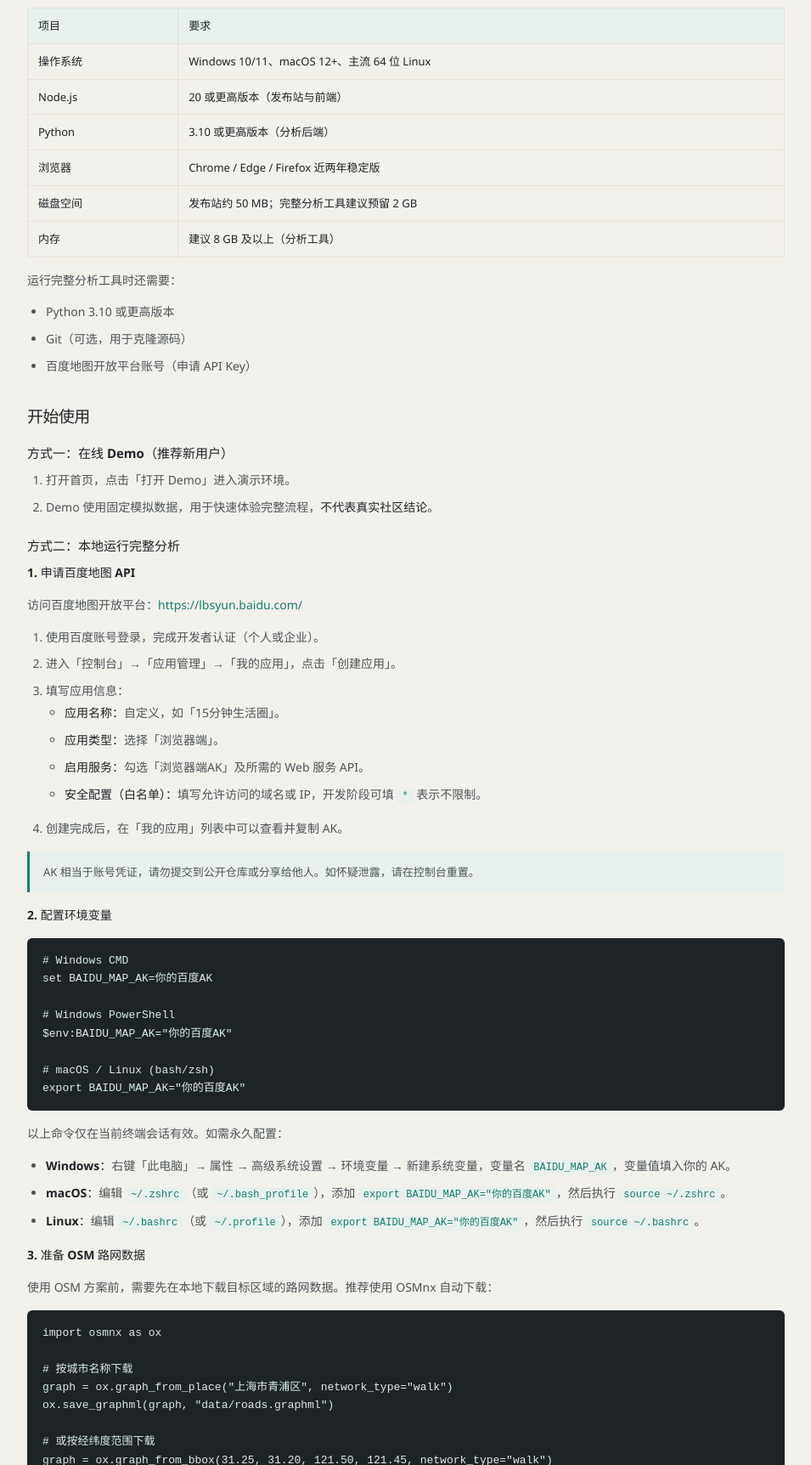
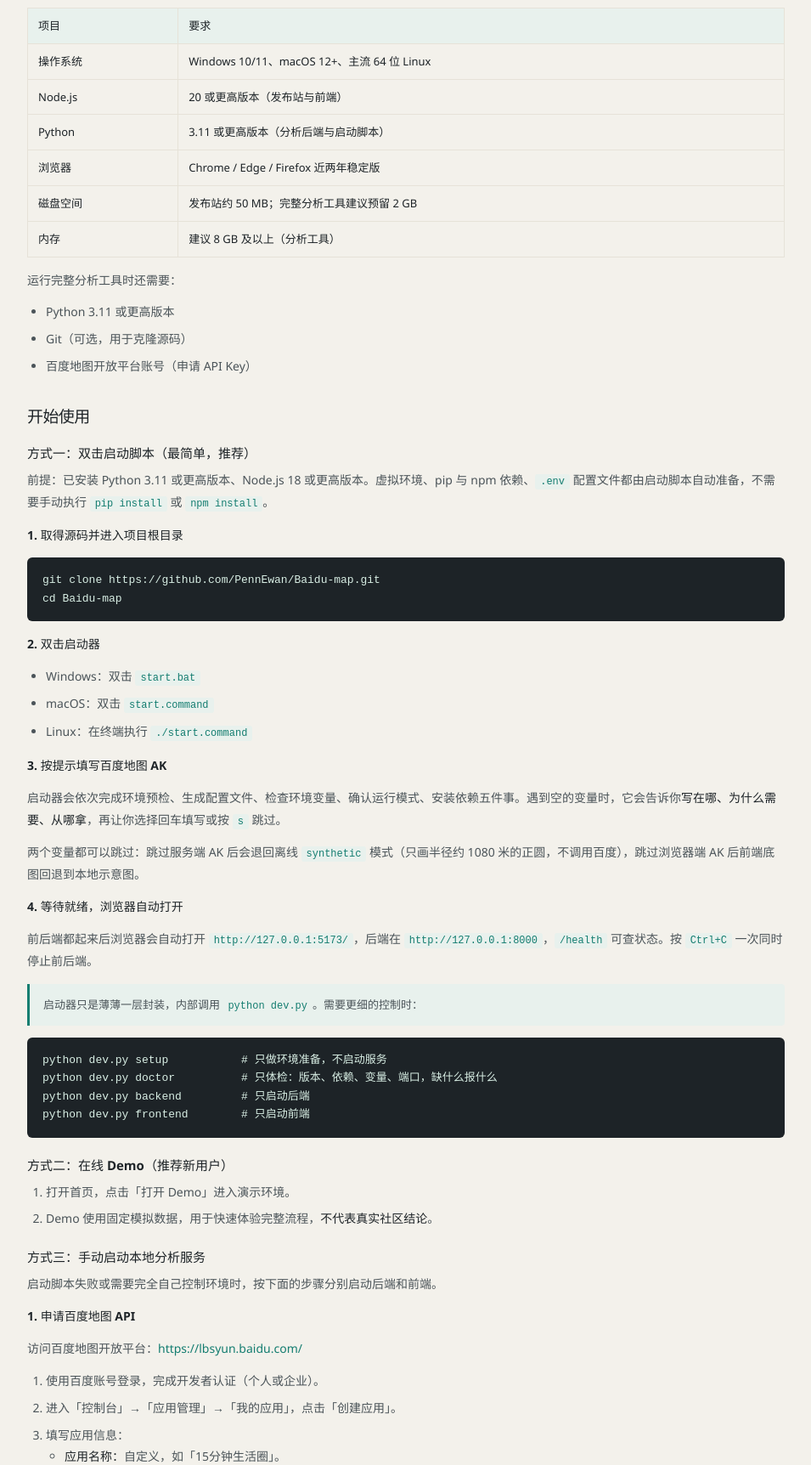
Before and after one commit to AegleObserver/our-map-site, a website: page help/index.html in a window 1280 px wide. Shown: the part 800-2524 px from the top of the page at 85% size, without its empty margins (306-1261 px from the left). Drawn offline with Linux system fonts and the light colour scheme.

Commit message:
docs: 帮助文档新增双击启动脚本的简易启动方式

```diff
--- a/help/index.html
+++ b/help/index.html
@@ -124,7 +124,7 @@
                 <tbody>
                   <tr><td>操作系统</td><td>Windows 10/11、macOS 12+、主流 64 位 Linux</td></tr>
                   <tr><td>Node.js</td><td>20 或更高版本（发布站与前端）</td></tr>
-                  <tr><td>Python</td><td>3.10 或更高版本（分析后端）</td></tr>
+                  <tr><td>Python</td><td>3.11 或更高版本（分析后端与启动脚本）</td></tr>
                   <tr><td>浏览器</td><td>Chrome / Edge / Firefox 近两年稳定版</td></tr>
                   <tr><td>磁盘空间</td><td>发布站约 50 MB；完整分析工具建议预留 2 GB</td></tr>
                   <tr><td>内存</td><td>建议 8 GB 及以上（分析工具）</td></tr>
@@ -132,18 +132,40 @@
               </table>
               <p>运行完整分析工具时还需要：</p>
               <ul>
-                <li>Python 3.10 或更高版本</li>
+                <li>Python 3.11 或更高版本</li>
                 <li>Git（可选，用于克隆源码）</li>
                 <li>百度地图开放平台账号（申请 API Key）</li>
               </ul>
 
               <h2 id="u-start">开始使用</h2>
-              <h3>方式一：在线 Demo（推荐新用户）</h3>
+              <h3>方式一：双击启动脚本（最简单，推荐）</h3>
+              <p>前提：已安装 Python 3.11 或更高版本、Node.js 18 或更高版本。虚拟环境、pip 与 npm 依赖、<code>.env</code> 配置文件都由启动脚本自动准备，不需要手动执行 <code>pip install</code> 或 <code>npm install</code>。</p>
+              <p><strong>1. 取得源码并进入项目根目录</strong></p>
+              <pre><code>git clone https://github.com/PennEwan/Baidu-map.git
+cd Baidu-map</code></pre>
+              <p><strong>2. 双击启动器</strong></p>
+              <ul>
+                <li>Windows：双击 <code>start.bat</code></li>
+                <li>macOS：双击 <code>start.command</code></li>
+                <li>Linux：在终端执行 <code>./start.command</code></li>
+              </ul>
+              <p><strong>3. 按提示填写百度地图 AK</strong></p>
+              <p>启动器会依次完成环境预检、生成配置文件、检查环境变量、确认运行模式、安装依赖五件事。遇到空的变量时，它会告诉你<strong>写在哪、为什么需要、从哪拿</strong>，再让你选择回车填写或按 <code>s</code> 跳过。</p>
+              <p>两个变量都可以跳过：跳过服务端 AK 后会退回离线 <code>synthetic</code> 模式（只画半径约 1080 米的正圆，不调用百度），跳过浏览器端 AK 后前端底图回退到本地示意图。</p>
+              <p><strong>4. 等待就绪，浏览器自动打开</strong></p>
+              <p>前后端都起来后浏览器会自动打开 <code>http://127.0.0.1:5173/</code>，后端在 <code>http://127.0.0.1:8000</code>，<code>/health</code> 可查状态。按 <code>Ctrl+C</code> 一次同时停止前后端。</p>
+              <blockquote><p>启动器只是薄薄一层封装，内部调用 <code>python dev.py</code>。需要更细的控制时：</p></blockquote>
+              <pre><code>python dev.py setup           # 只做环境准备，不启动服务
+python dev.py doctor          # 只体检：版本、依赖、变量、端口，缺什么报什么
+python dev.py backend         # 只启动后端
+python dev.py frontend        # 只启动前端</code></pre>
+              <h3>方式二：在线 Demo（推荐新用户）</h3>
               <ol>
                 <li>打开首页，点击「打开 Demo」进入演示环境。</li>
                 <li>Demo 使用固定模拟数据，用于快速体验完整流程，<strong>不代表真实社区结论</strong>。</li>
               </ol>
-              <h3>方式二：本地运行完整分析</h3>
+              <h3>方式三：手动启动本地分析服务</h3>
+              <p>启动脚本失败或需要完全自己控制环境时，按下面的步骤分别启动后端和前端。</p>
               <p><strong>1. 申请百度地图 API</strong></p>
               <p>访问百度地图开放平台：<a href="https://lbsyun.baidu.com/" target="_blank" rel="noreferrer">https://lbsyun.baidu.com/</a></p>
               <ol>
```
Also changed, not shown: help/操作说明.md (+39 -3 lines).
